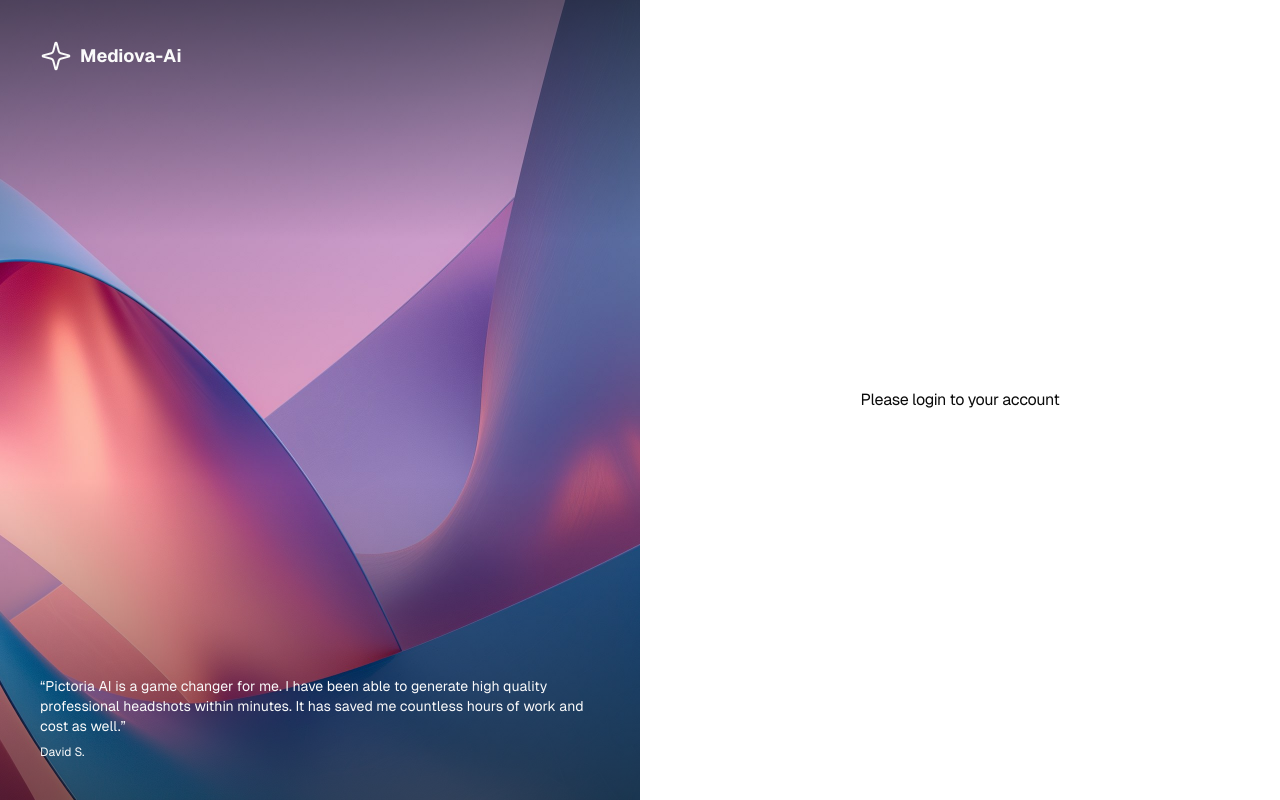
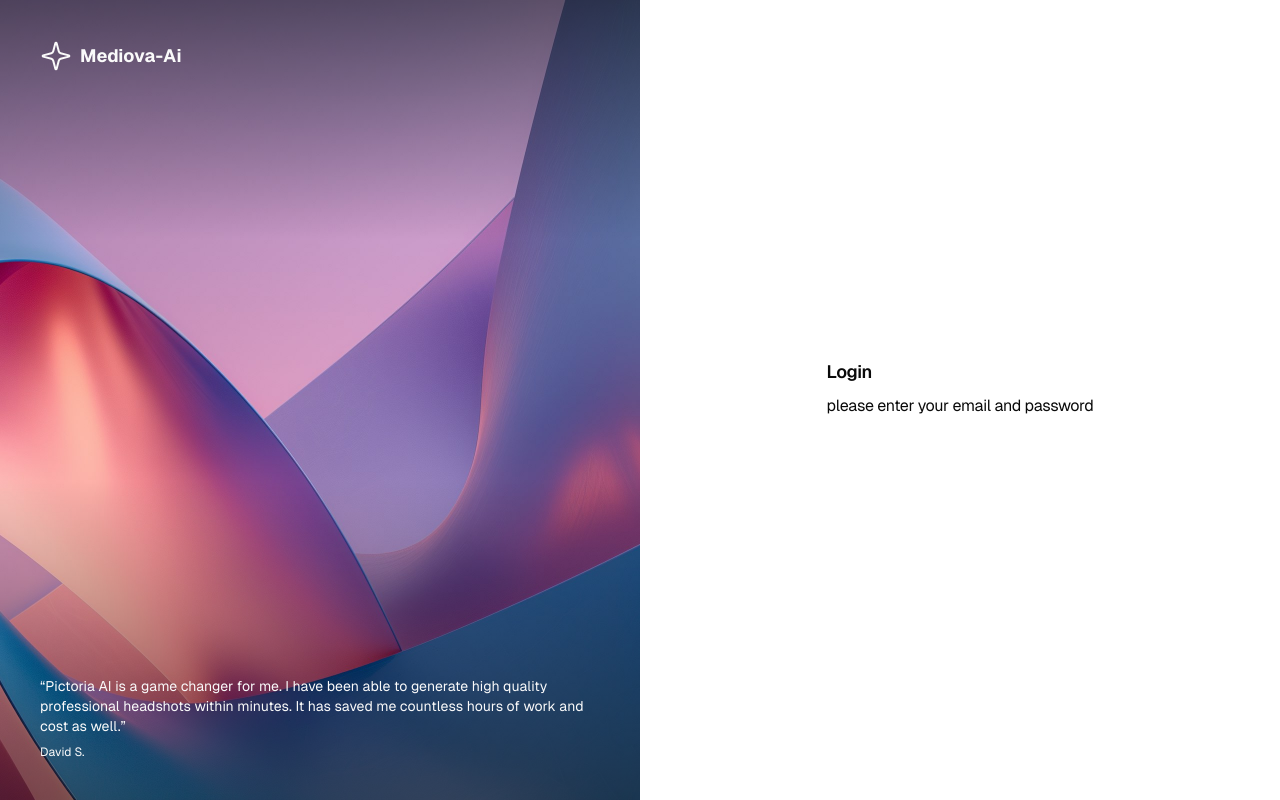
Before and after one commit to kinglove58/Mediova-Ai, a Next.js app: page /login in a window 1280 px wide. Built offline with nearby package versions, Linux system fonts and the light colour scheme.

Commit message:
feat: update AuthForm component to improve user prompts and structure

```diff
--- a/src/components/authentication/AuthForm.tsx
+++ b/src/components/authentication/AuthForm.tsx
@@ -5,13 +5,25 @@ const AuthForm = () => {
   const [mode, setMode] = useState("login");
   return (
     <div className="space-y-6">
-      <div className="space-y-2 tracking-tight ">
-        {mode === "reset"
-          ? "Please reset your password"
-          : mode === "login"
-          ? "Please login to your account"
-          : "Singup for your account"}
+      <div className="space-y-2 tracking-tight">
+        <h1 className="font-semibold text-lg">
+          {" "}
+          {mode === "reset"
+            ? "Reset Password"
+            : mode === "login"
+            ? "Login"
+            : "Signup"}
+        </h1>
+        <p>
+          {" "}
+          {mode === "reset"
+            ? "Please reset your password here"
+            : mode === "login"
+            ? "please enter your email and password"
+            : "please input your correct details"}{" "}
+        </p>
       </div>
+      <div></div>
     </div>
   );
 };
```
